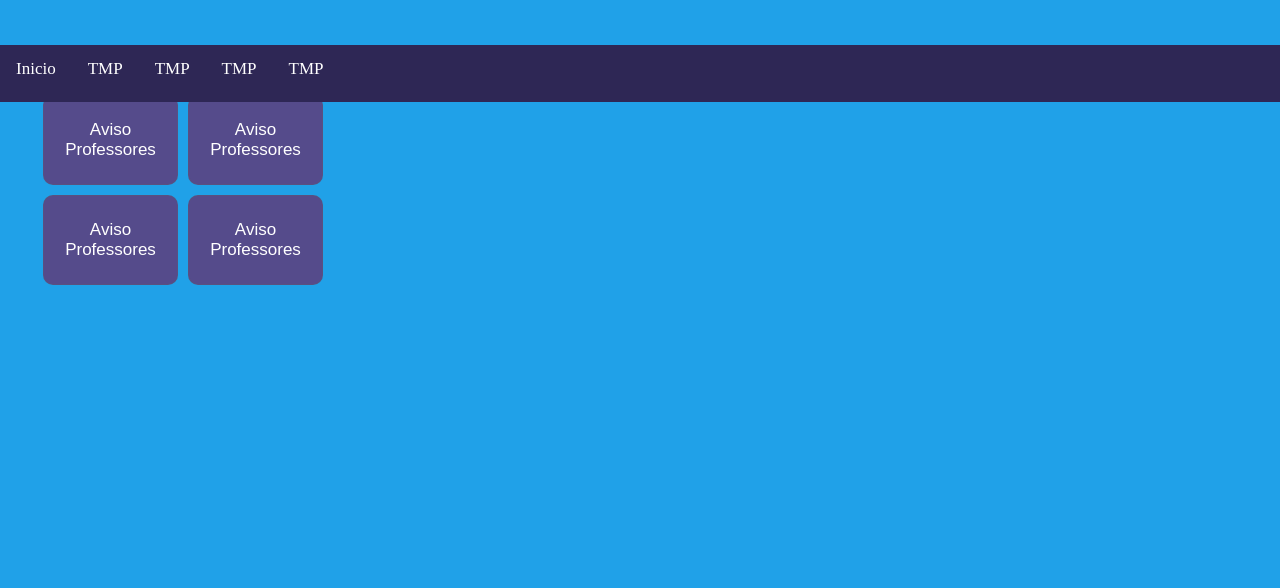
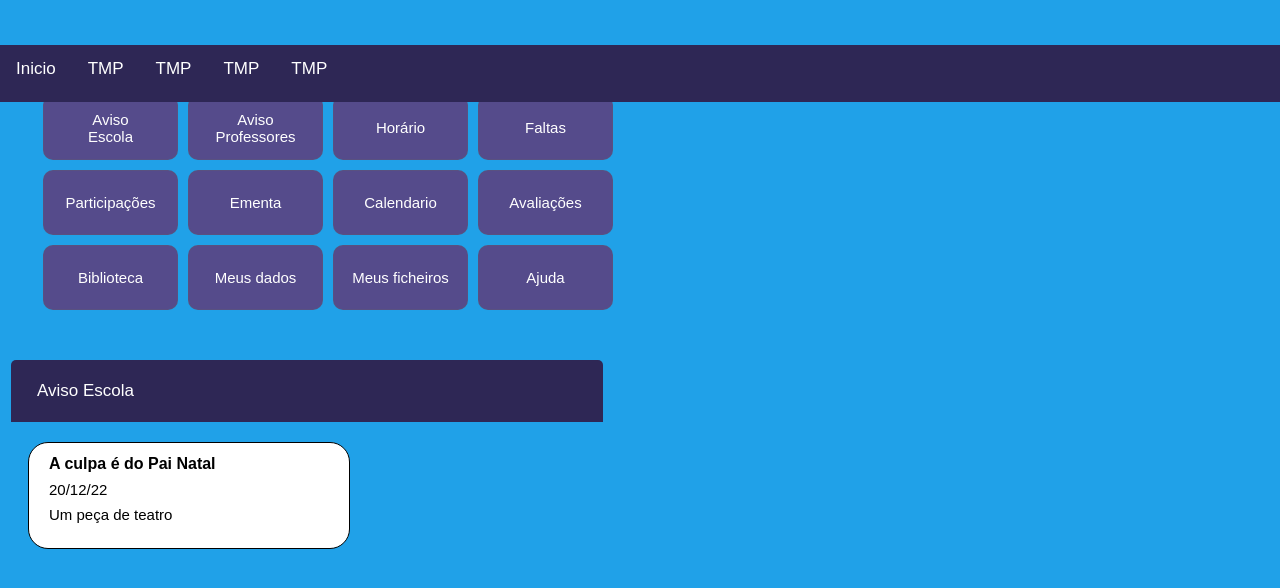
Before and after one commit to LuisGomes18/PAP, a plain HTML site: page Home/index.html in a window 1280 px wide. Drawn offline with Linux system fonts and the light colour scheme.

Commit message:
edit commit

```diff
--- a/Home/index.html
+++ b/Home/index.html
@@ -20,7 +20,12 @@
         <a href="#">TMP</a>
     </div>
     <div class="main_content">
-        <div class="connjuto_botoes_1">
+        <div class="connjuto_botoes_1"> <!-- ChatGPT -->
+            <button class="aviso-btn">
+                <a href="#">
+                    Aviso<br>Escola
+                </a>
+            </button>
             <button class="aviso-btn">
                 <a href="#">
                     Aviso<br>Professores
@@ -28,21 +33,69 @@
             </button>
             <button class="aviso-btn">
                 <a href="#">
-                    Aviso<br>Professores
+                    Horário
+                </a>
+            </button>
+            <button class="aviso-btn">
+                <a href="#">
+                    Faltas
                 </a>
             </button>
         </div>
         <div class="connjuto_botoes">
             <button class="aviso-btn">
                 <a href="#">
-                    Aviso<br>Professores
+                    Participações
                 </a>
             </button>
             <button class="aviso-btn">
                 <a href="#">
-                    Aviso<br>Professores
+                    Ementa
                 </a>
             </button>
+            <button class="aviso-btn">
+                <a href="#">
+                    Calendario
+                </a>
+            </button>
+            <button class="aviso-btn">
+                <a href="#">
+                    Avaliações
+                </a>
+            </button>
+        </div>
+        <div class="connjuto_botoes">
+            <button class="aviso-btn">
+                <a href="#">
+                    Biblioteca
+                </a>
+            </button>
+            <button class="aviso-btn">
+                <a href="#">
+                    Meus dados
+                </a>
+            </button>
+            <button class="aviso-btn">
+                <a href="#">
+                    Meus ficheiros
+                </a>
+            </button>
+            <button class="aviso-btn">
+                <a href="#">
+                    Ajuda
+                </a>
+            </button>
+        </div>
+        <div class="aviso-esc">
+            <a id="avs_esc">Aviso Escola</a>
+        </div>
+
+        <div class="mensagem">
+            <a href="#">
+                <p id="titulo">A culpa é do Pai Natal</p> <!-- Titulo -->
+                <p id="data">20/12/22</p> <!-- Data -->
+                <p id="info">Um peça de teatro </p> <!-- Informacao do evento -->
+            </a>
         </div>
     </div>
     <div class="footer">
--- a/Home/main_content.css
+++ b/Home/main_content.css
@@ -1,6 +1,7 @@
 body {
   background: #20a1e8;
   color: black;
+  font-family: Arial, Helvetica, sans-serif;
 }
 
 .connjuto_botoes_1 {
@@ -14,9 +15,9 @@ body {
 }
 
 .aviso-btn {
-  font-size: 17px;
+  font-size: 15px;
   width: 135px;
-  height: 90px;
+  height: 65px;
   text-align: center;
   background-color: #554b8b;
   border: 1px solid #63636346;
@@ -39,3 +40,46 @@ body {
   text-decoration: none;
   color: #ffffff;
 }
+
+.aviso-esc {
+  padding: 20px 75px 20px 15px;
+  text-decoration: none;
+  color: white;
+  background: #2e2755;
+  border-radius: 5px 5px 0px 0px;
+  border: 1px solid transparent;
+  width: 500px;
+  font-size: 17px;
+  margin: 50px 0px 0px 3px;
+}
+
+a#avs_esc {
+  padding-left: 10px;
+}
+
+.mensagem {
+  background: white;
+  width: 300px;
+  height: 105px;
+  border: 1px solid black;
+  border-radius: 20px;
+  margin: 20px 0px 0px 20px;
+  padding: 0px 0px 0px 20px;
+}
+
+.mensagem p {
+  color: black;
+  line-height: 10px;
+}
+
+.mensagem a {
+  text-decoration: none;
+}
+
+#titulo {
+  font-weight: bold;
+}
+
+#data, #info {
+  font-size: 15px;
+}
```
